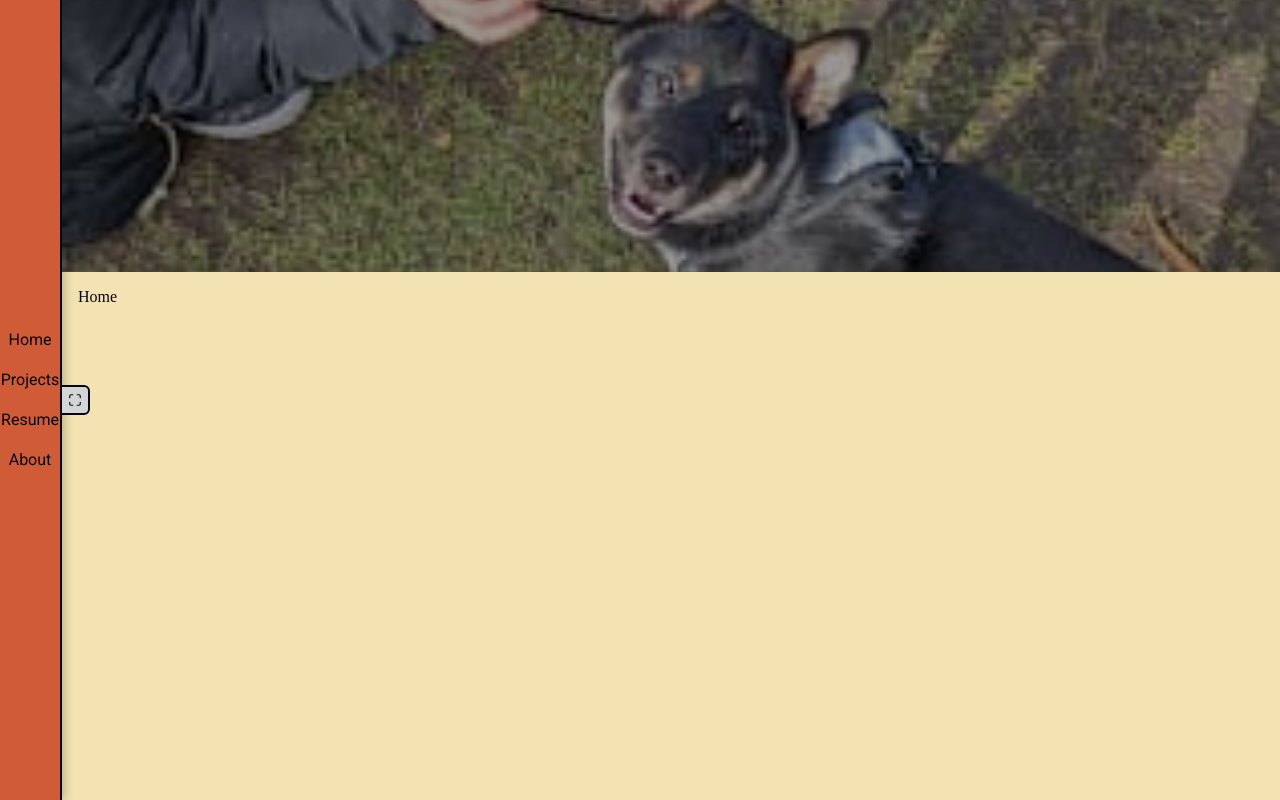
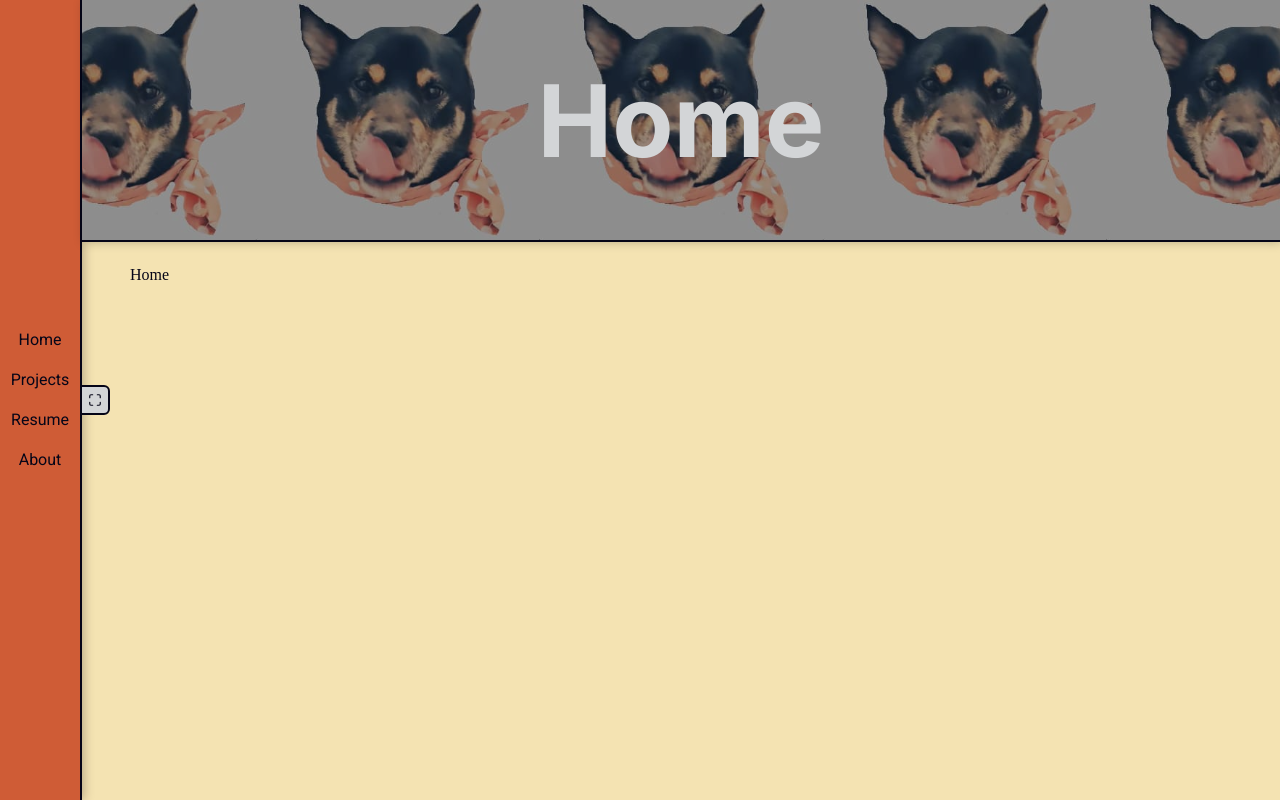
Before and after one commit to bitterhippo/portfolioOne, a React (Vite) app: page / in a window 1280 px wide. Built offline with nearby package versions, Linux system fonts and the light colour scheme.

Commit message:
adds a banner component and updates instantiations to test visualize how the text works

```diff
--- a/src/components/SideBar/styles.tsx
+++ b/src/components/SideBar/styles.tsx
@@ -12,9 +12,9 @@ export const SidebarContainer = styled.nav<SidebarContainerProps>`
   display: flex;
   flex-direction: column;
   height: 100%;
-  min-width: ${({ isOpen }) => (isOpen ? "200px" : "60px")};
-  max-width: ${({ isOpen }) => (isOpen ? "300px" : "60px")};
-  width: ${({ isOpen }) => (isOpen ? "250px" : "60px")};
+  min-width: ${({ isOpen }) => (isOpen ? "200px" : "80px")};
+  max-width: ${({ isOpen }) => (isOpen ? "200px" : "80px")};
+  width: ${({ isOpen }) => (isOpen ? "250px" : "80px")};
   background-color: ${theme.colors.primary};
   color: ${theme.colors.background};
   transition: width 0.3s ease;
--- a/src/pages/About/About.tsx
+++ b/src/pages/About/About.tsx
@@ -4,7 +4,9 @@ import { Daigoro } from "../../assets/images";
 export default function About() {
   return (
     <PageContentWrapper>
-      <Banner image={Daigoro} />
+      <Banner image={Daigoro}>
+        <span>About</span>
+      </Banner>
       <PageTextWrapper>Abouty!</PageTextWrapper>
     </PageContentWrapper>
   );
--- a/src/pages/Home/Home.tsx
+++ b/src/pages/Home/Home.tsx
@@ -1,10 +1,12 @@
 import { PageContentWrapper, Banner, PageTextWrapper } from "../styles";
-import { Daigoro1 } from "../../assets/images";
+import { DaigoroTile } from "../../assets/images";
 
 export default function Home() {
   return (
     <PageContentWrapper>
-      <Banner image={Daigoro1} />
+      <Banner image={DaigoroTile}>
+        <span>Home</span>
+      </Banner>
       <PageTextWrapper>Home</PageTextWrapper>
     </PageContentWrapper>
   );
--- a/src/pages/Projects/Projects.tsx
+++ b/src/pages/Projects/Projects.tsx
@@ -4,7 +4,9 @@ import { PageContentWrapper, Banner, PageTextWrapper } from "../styles";
 export default function Projects() {
   return (
     <PageContentWrapper>
-      <Banner image={Daigoro2} />
+      <Banner image={Daigoro2}>
+        <span>Projects</span>
+      </Banner>
       <PageTextWrapper>Projects</PageTextWrapper>
     </PageContentWrapper>
   );
--- a/src/pages/Resume/Resume.tsx
+++ b/src/pages/Resume/Resume.tsx
@@ -4,7 +4,9 @@ import { Daigoro3 } from "../../assets/images";
 export default function Resume() {
   return (
     <PageContentWrapper>
-      <Banner image={Daigoro3} />
+      <Banner image={Daigoro3}>
+        <span>Resume</span>
+      </Banner>
       <PageTextWrapper>Resume</PageTextWrapper>
     </PageContentWrapper>
   );
--- a/src/pages/styles.tsx
+++ b/src/pages/styles.tsx
@@ -11,30 +11,37 @@ export const PageContentWrapper = styled.div`
 export const Banner = styled.div<{ image: string }>`
   height: 30vh;
   background-image: url(${({ image }) => image});
-  background-size: cover;
+  background-size: auto 100%; /* keeps vertical fill */
+  background-repeat: repeat; /* horizontal tiling */
   background-position: center;
-  background-repeat: no-repeat;
   position: relative;
   display: flex;
-  align-items: flex-end; /* or center */
-  padding: 1rem;
+  align-items: center; /* vertical center */
+  justify-content: center; /* horizontal center */
   color: ${({ theme }) => theme.colors.background};
   font-size: 2rem;
   font-weight: bold;
+  border-bottom: 2px solid ${({ theme }) => theme.colors.background};
+  box-shadow: 2px 0 10px rgba(0, 0, 0, 0.25);
 
   &::after {
     content: "";
     position: absolute;
     inset: 0;
-    background-color: rgba(0, 0, 0, 0.4); /* overlay for text contrast */
+    background-color: rgba(0, 0, 0, 0.4);
+    z-index: 0;
   }
 
   span {
     position: relative;
     z-index: 1;
+    text-align: center;
+    color: ${theme.colors.gray};
+    font-size: calc(5 * ${theme.fontSizes.lg});
+    font-family: "Inter", sans-serif;
   }
 `;
 
 export const PageTextWrapper = styled.div`
-  margin: ${theme.spacing.md};
+  margin: ${theme.spacing.lg} calc(2 * ${theme.spacing.lg});
 `;
```
